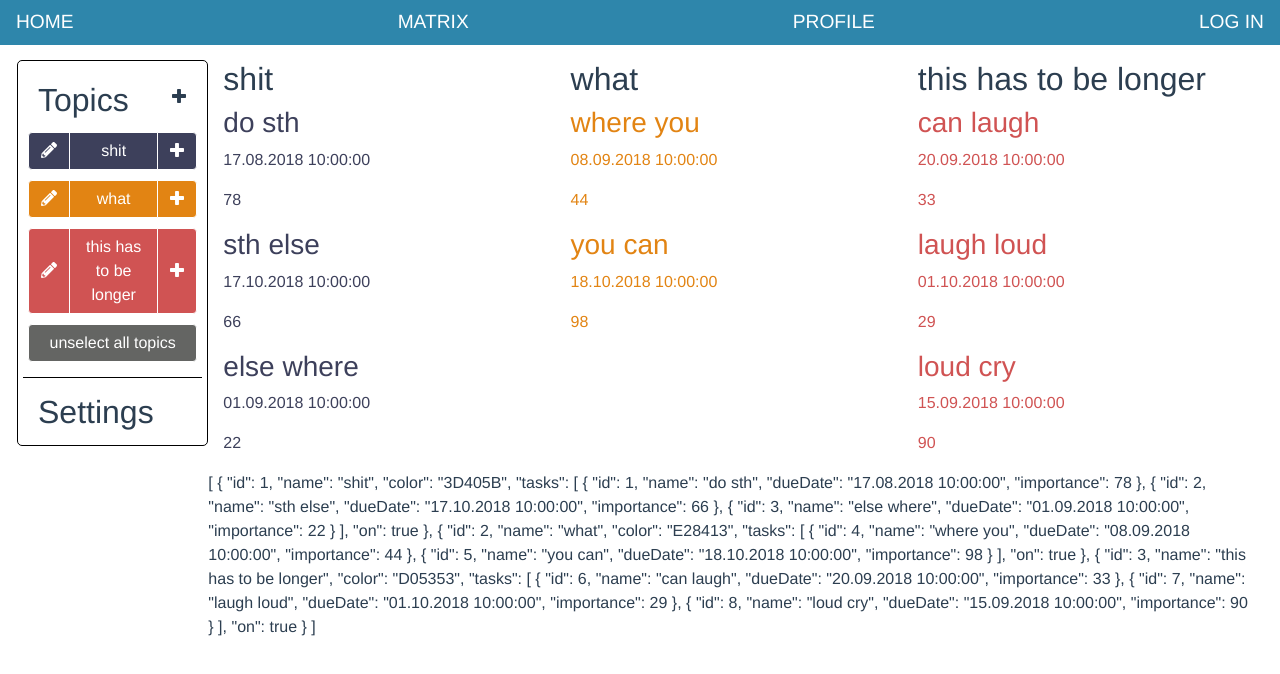
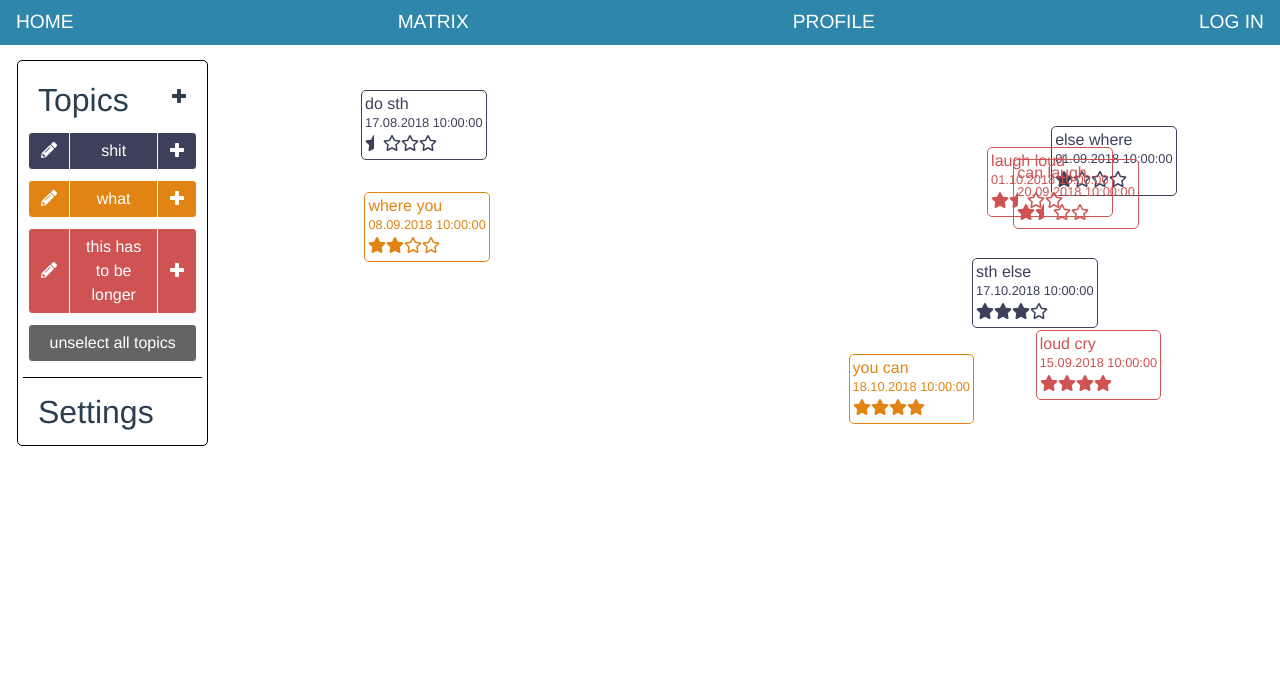
Before and after one commit to codingpaula/vue_ema_frontend, a Vue app: page /matrix in a window 1280 px wide. Shown: the top 674 px of the page. Built offline with nearby package versions, Linux system fonts and the light colour scheme.

Commit message:
matrix task design and functions

```diff
--- a/src/components/MatrixMain.vue
+++ b/src/components/MatrixMain.vue
@@ -31,7 +31,7 @@ export default {
               id: 1,
               name: 'do sth',
               dueDate: '17.08.2018 10:00:00',
-              importance: 78
+              importance: 10
             },
             {
               id: 2,
--- a/src/components/MatrixMatrix.vue
+++ b/src/components/MatrixMatrix.vue
@@ -4,16 +4,13 @@
       v-for="topic in topicList"
       :key="topic.id"
       v-bind:topic="topic"
-      class="col"
       v-show="topic.on">
     </matrix-one-topic>
-    <p>{{ topicList }}</p>
   </div>
 </template>
 
 <script>
 import MatrixOneTopic from '@/components/MatrixOneTopic'
-import Vue from 'vue'
 import EventBus from '@/event-bus'
 
 export default {
--- a/src/components/MatrixOneTask.vue
+++ b/src/components/MatrixOneTask.vue
@@ -1,8 +1,13 @@
 <template lang="html">
-  <div :style="fontColor">
-    <h3>{{ task.name }}</h3>
-    <p>{{ task.dueDate }}</p>
-    <p>{{ task.importance }}</p>
+  <div :style="styleDiv" class="task-div">
+    <h3 class="task-heading">{{ task.name }}</h3>
+    <p class="task-date">{{ task.dueDate }}</p>
+    <div class="task-imp-stars">
+      <i v-bind:class="stars(13) ? halfStar : fullStar"></i>
+      <i v-bind:class="stars(26) ? emptyStar : stars(38) ? halfStar : fullStar"></i>
+      <i v-bind:class="stars(51) ? emptyStar : stars(63) ? halfStar : fullStar"></i>
+      <i v-bind:class="stars(76) ? emptyStar : stars(88) ? halfStar : fullStar"></i>
+    </div>
   </div>
 </template>
 
@@ -14,11 +19,57 @@ export default {
   props: [ 'task', 'color' ],
   data: function () {
     return {
-      fontColor: fontString + this.color
+      fontColor: fontString + this.color,
+      fullStar: 'fas fa-star',
+      halfStar: 'fas fa-star-half',
+      emptyStar: 'far fa-star'
+    }
+  },
+  methods: {
+    stars: function (number) {
+      return this.task.importance < number ? true : false
+    },
+    calcImp: function () {
+      console.log('in calcImp')
+      return 3*this.task.importance + 'px'
+    },
+    calcDue: function () {
+      return Math.random()*800 + 'px'
+    }
+  },
+  computed: {
+    styleDiv () {
+      var fontColor = 'color: #' + this.color + ';'
+      var border = 'border-color: #' + this.color + ';'
+      var impYValue = 'top: ' + this.calcImp() + ';'
+      var dueXValue = 'right: ' + this.calcDue() + ';'
+      var result = fontColor + ' ' + border + ' '  + impYValue + ' ' + dueXValue
+      console.log(result)
+      return result
     }
   }
 }
 </script>
 
-<style lang="css">
+<style scoped lang="css">
+.task-div {
+  border-radius: 5px;
+  border-style: solid;
+  border-width: 1px;
+  padding: 3px;
+  position: absolute;
+}
+.task-div p {
+  font-size: 0.8rem;
+  margin: 0;
+}
+.task-heading {
+  font-size: 1rem;
+  margin-bottom: 0;
+}
+.task-date {
+
+}
+.task-imp {
+}
 </style>
--- a/src/components/MatrixOneTopic.vue
+++ b/src/components/MatrixOneTopic.vue
@@ -1,6 +1,5 @@
 <template lang="html">
   <div>
-    <h2>{{ topic.name }}</h2>
     <matrix-one-task
       v-for="task in tasks"
       :key="task.id"
```
